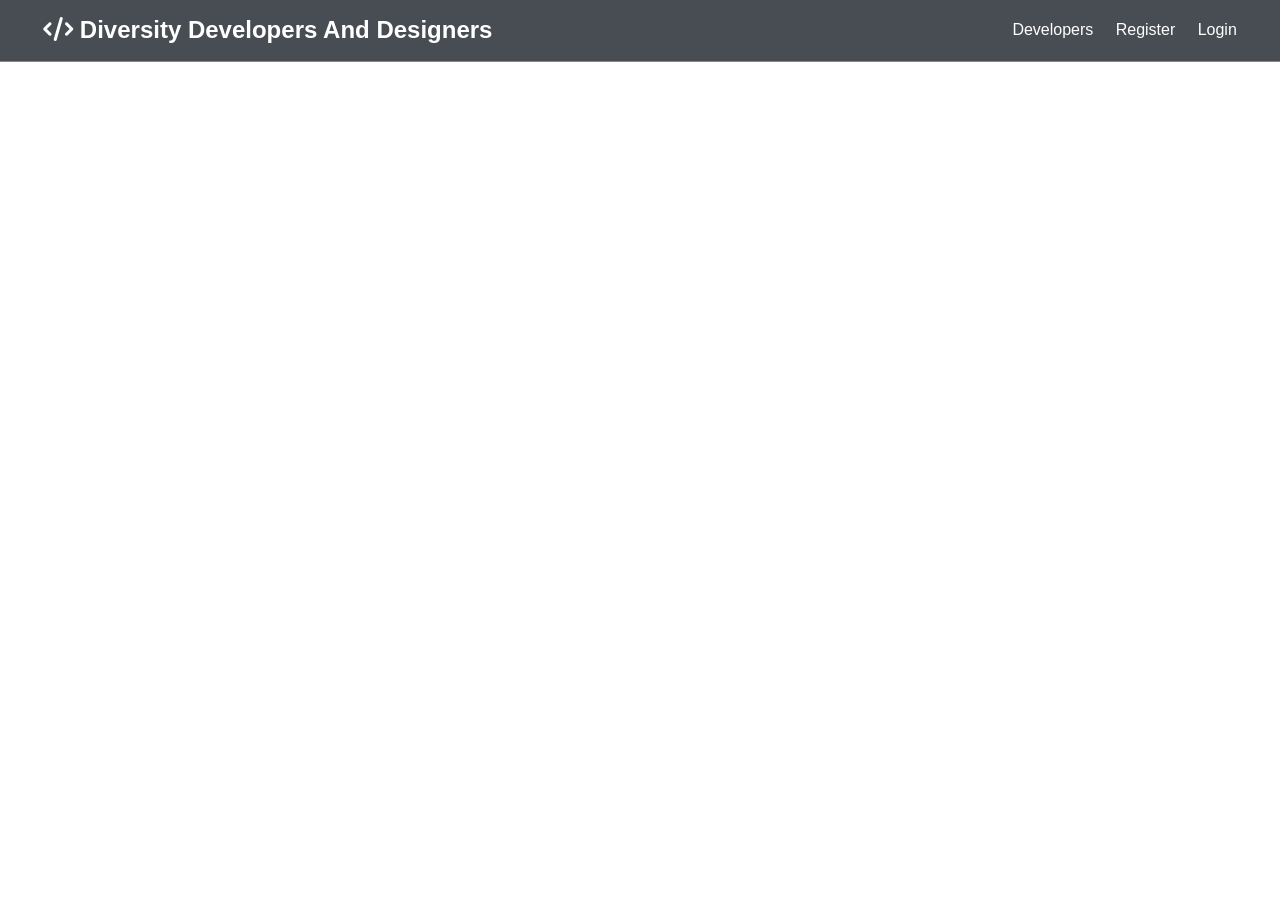
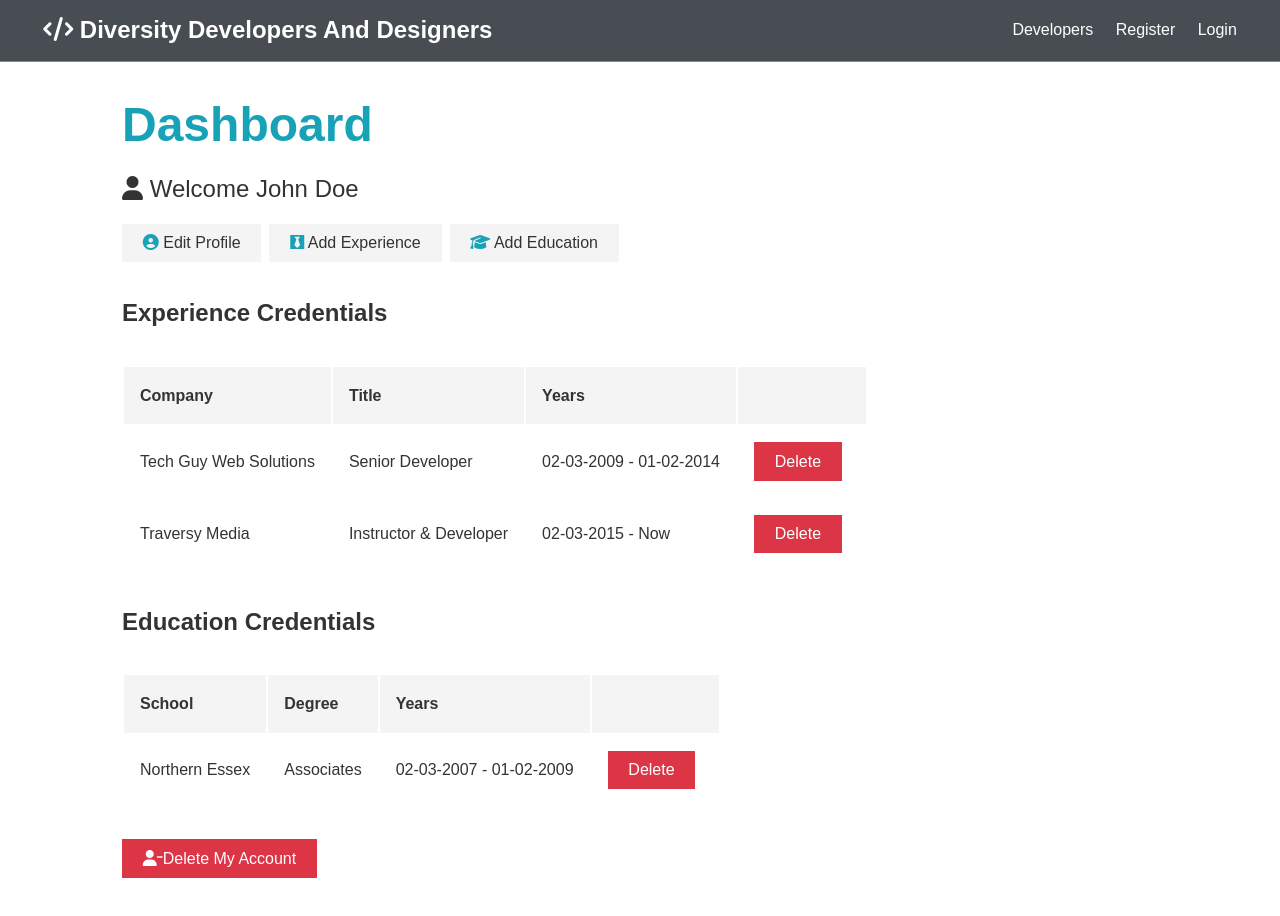
Before and after one commit to mojaray2k/diversity-developers-designers, a React (Create React App) app in the folder client/: page /dashboard in a window 1280 px wide. Shown: the top 916 px of the page. Before the commit the page ends 800 px from the top, so only its background shows below. Built offline with nearby package versions, Linux system fonts and the light colour scheme; no server answers.

Commit message:
successfully implimneted logout

```diff
--- a/client/src/App.js
+++ b/client/src/App.js
@@ -4,6 +4,7 @@ import Navbar from "./components/layout/Navbar";
 import Landing from "./components/layout/Landing";
 import Register from "./components/auth/Register";
 import Login from "./components/auth/Login";
+import Dashboard from "./components/dashboard/Dashboard";
 import Alert from "./components/layout/Alert";
 // Redux
 import { Provider } from "react-redux";
@@ -30,6 +31,7 @@ const App = () => {
             <Switch>
               <Route exact path='/register' component={Register} />
               <Route exact path='/login' component={Login} />
+              <Route exact path='/dashboard' component={Dashboard} />
             </Switch>
           </section>
         </Fragment>
--- a/client/src/actions/auth.js
+++ b/client/src/actions/auth.js
@@ -7,6 +7,7 @@ import {
   AUTH_ERROR,
   LOGIN_SUCCESS,
   LOGIN_FAIL,
+  LOGOUT,
 } from "./types";
 
 // Load User
@@ -87,3 +88,8 @@ export const login = (email, password) => async (dispatch) => {
     });
   }
 };
+
+// Logout / Clear Profile
+export const logout = () => (dispatch) => {
+  dispatch({ type: LOGOUT });
+};
--- a/client/src/actions/types.js
+++ b/client/src/actions/types.js
@@ -6,3 +6,4 @@ export const USER_LOADED = "USER_LOADED";
 export const AUTH_ERROR = "AUTH_ERROR";
 export const LOGIN_SUCCESS = "LOGIN_SUCCESS";
 export const LOGIN_FAIL = "LOGIN_FAIL";
+export const LOGOUT = "LOGOUT";
--- a/client/src/components/auth/Login.js
+++ b/client/src/components/auth/Login.js
@@ -1,10 +1,10 @@
 import React, { Fragment, useState } from "react";
-import { Link } from "react-router-dom";
+import { Link, Redirect } from "react-router-dom";
 import { connect } from "react-redux";
 import PropTypes from "prop-types";
 import { login } from "../../actions/auth";
 
-const Login = ({ login }) => {
+const Login = ({ login, isAuthenticated }) => {
   const [formData, setFormData] = useState({
     email: "",
     password: "",
@@ -20,9 +20,12 @@ const Login = ({ login }) => {
     login(email, password);
   };
 
+  if (isAuthenticated) {
+    return <Redirect to='/dashboard' />;
+  }
+
   return (
     <Fragment>
-      {/* <div className='alert alert-danger'>Invalid credentials</div> */}
       <h1 className='large text-primary'>Sign In</h1>
       <p className='lead'>
         <i className='fas fa-user'></i> Sign into Your Account
@@ -66,4 +69,8 @@ Login.propTypes = {
   isAuthenticated: PropTypes.bool,
 };
 
-export default connect(null, { login })(Login);
+const mapStateToProps = (state) => ({
+  isAuthenticated: state.auth.isAuthenticated,
+});
+
+export default connect(mapStateToProps, { login })(Login);
--- a/client/src/components/auth/Register.js
+++ b/client/src/components/auth/Register.js
@@ -1,11 +1,11 @@
 import React, { Fragment, useState } from "react";
-import { Link } from "react-router-dom";
+import { Link, Redirect } from "react-router-dom";
 import { connect } from "react-redux";
 import { setAlert } from "../../actions/alert";
 import { register } from "../../actions/auth";
 import PropTypes from "prop-types";
 
-const Register = ({ setAlert, register }) => {
+const Register = ({ setAlert, register, isAuthenticated }) => {
   const [formData, setFormData] = useState({
     name: "",
     email: "",
@@ -27,9 +27,9 @@ const Register = ({ setAlert, register }) => {
     }
   };
 
-  // if (isAuthenticated) {
-  //   return <Redirect to='/' />;
-  // }
+  if (isAuthenticated) {
+    return <Redirect to='/dashboard' />;
+  }
 
   return (
     <Fragment>
@@ -95,11 +95,11 @@ const Register = ({ setAlert, register }) => {
 Register.propTypes = {
   setAlert: PropTypes.func.isRequired,
   register: PropTypes.func.isRequired,
-  // isAuthenticated: PropTypes.bool,
+  isAuthenticated: PropTypes.bool,
 };
 
-// const mapStateToProps = (state) => ({
-//   isAuthenticated: state.auth.isAuthenticated,
-// });
+const mapStateToProps = (state) => ({
+  isAuthenticated: state.auth.isAuthenticated,
+});
 
-export default connect(null, { setAlert, register })(Register);
+export default connect(mapStateToProps, { setAlert, register })(Register);
--- /dev/null
+++ b/client/src/components/dashboard/Dashboard.js
@@ -0,0 +1,84 @@
+import React, { Fragment } from "react";
+
+const Dashboard = () => {
+  return (
+    <Fragment>
+      <h1 className='large text-primary'>Dashboard</h1>
+      <p className='lead'>
+        <i className='fas fa-user'></i> Welcome John Doe
+      </p>
+      <div className='dash-buttons'>
+        <a href='edit-profile.html' className='btn btn-light'>
+          <i className='fas fa-user-circle text-primary'></i> Edit Profile
+        </a>
+        <a href='add-experience.html' className='btn btn-light'>
+          <i className='fab fa-black-tie text-primary'></i> Add Experience
+        </a>
+        <a href='add-education.html' className='btn btn-light'>
+          <i className='fas fa-graduation-cap text-primary'></i> Add Education
+        </a>
+      </div>
+
+      <h2 className='my-2'>Experience Credentials</h2>
+      <table className='table'>
+        <thead>
+          <tr>
+            <th>Company</th>
+            <th className='hide-sm'>Title</th>
+            <th className='hide-sm'>Years</th>
+            <th></th>
+          </tr>
+        </thead>
+        <tbody>
+          <tr>
+            <td>Tech Guy Web Solutions</td>
+            <td className='hide-sm'>Senior Developer</td>
+            <td className='hide-sm'>02-03-2009 - 01-02-2014</td>
+            <td>
+              <button className='btn btn-danger'>Delete</button>
+            </td>
+          </tr>
+          <tr>
+            <td>Traversy Media</td>
+            <td className='hide-sm'>Instructor & Developer</td>
+            <td className='hide-sm'>02-03-2015 - Now</td>
+            <td>
+              <button className='btn btn-danger'>Delete</button>
+            </td>
+          </tr>
+        </tbody>
+      </table>
+
+      <h2 className='my-2'>Education Credentials</h2>
+      <table className='table'>
+        <thead>
+          <tr>
+            <th>School</th>
+            <th className='hide-sm'>Degree</th>
+            <th className='hide-sm'>Years</th>
+            <th />
+          </tr>
+        </thead>
+        <tbody>
+          <tr>
+            <td>Northern Essex</td>
+            <td className='hide-sm'>Associates</td>
+            <td className='hide-sm'>02-03-2007 - 01-02-2009</td>
+            <td>
+              <button className='btn btn-danger'>Delete</button>
+            </td>
+          </tr>
+        </tbody>
+      </table>
+
+      <div className='my-2'>
+        <button className='btn btn-danger'>
+          <i className='fas fa-user-minus'></i>
+          Delete My Account
+        </button>
+      </div>
+    </Fragment>
+  );
+};
+
+export default Dashboard;
--- a/client/src/components/layout/Navbar.js
+++ b/client/src/components/layout/Navbar.js
@@ -1,7 +1,47 @@
-import React from "react";
+import React, { Fragment } from "react";
 import { Link } from "react-router-dom";
+import { connect } from "react-redux";
+import PropTypes from "prop-types";
+import { logout } from "../../actions/auth";
 
-const Navbar = () => {
+const Navbar = ({ auth: { isAuthenticated, loading }, logout }) => {
+  const authLinks = (
+    <ul>
+      <li>
+        <Link to='/profiles'>Developers</Link>
+      </li>
+      <li>
+        <Link to='/posts'>Posts</Link>
+      </li>
+      <li>
+        <Link to='/dashboard'>
+          <i className='fas fa-user' />{" "}
+          <span className='hide-sm'>Dashboard</span>
+        </Link>
+      </li>
+      <li>
+        <a onClick={logout} href='#!'>
+          <i className='fas fa-sign-out-alt' />{" "}
+          <span className='hide-sm'>Logout</span>
+        </a>
+      </li>
+    </ul>
+  );
+
+  const guestLinks = (
+    <ul>
+      <li>
+        <Link to='/profiles'>Developers</Link>
+      </li>
+      <li>
+        <Link to='/register'>Register</Link>
+      </li>
+      <li>
+        <Link to='/login'>Login</Link>
+      </li>
+    </ul>
+  );
+
   return (
     <nav className='navbar bg-dark'>
       <h1>
@@ -9,19 +49,20 @@ const Navbar = () => {
           <i className='fas fa-code'></i> Diversity Developers And Designers
         </Link>
       </h1>
-      <ul>
-        <li>
-          <a href='!#'>Developers</a>
-        </li>
-        <li>
-          <Link to='/register'>Register</Link>
-        </li>
-        <li>
-          <Link to='/login'>Login</Link>
-        </li>
-      </ul>
+      {!loading && (
+        <Fragment>{isAuthenticated ? authLinks : guestLinks}</Fragment>
+      )}
     </nav>
   );
 };
 
-export default Navbar;
+Navbar.propTypes = {
+  logout: PropTypes.func.isRequired,
+  auth: PropTypes.object.isRequired,
+};
+
+const mapStateToProps = (state) => ({
+  auth: state.auth,
+});
+
+export default connect(mapStateToProps, { logout })(Navbar);
--- a/client/src/reducers/auth.js
+++ b/client/src/reducers/auth.js
@@ -3,6 +3,7 @@ import {
   USER_LOADED,
   AUTH_ERROR,
   LOGIN_SUCCESS,
+  LOGOUT,
 } from "../actions/types";
 
 const initialState = {
@@ -32,6 +33,7 @@ export default function (state = initialState, action) {
         loading: false,
       };
     case AUTH_ERROR:
+    case LOGOUT:
       return {
         ...state,
         token: null,
```
